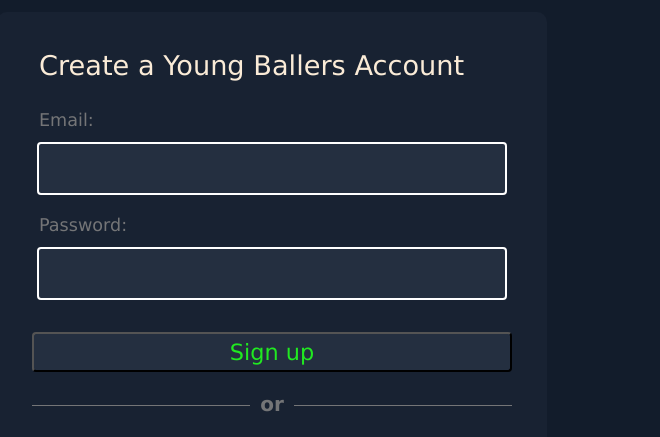
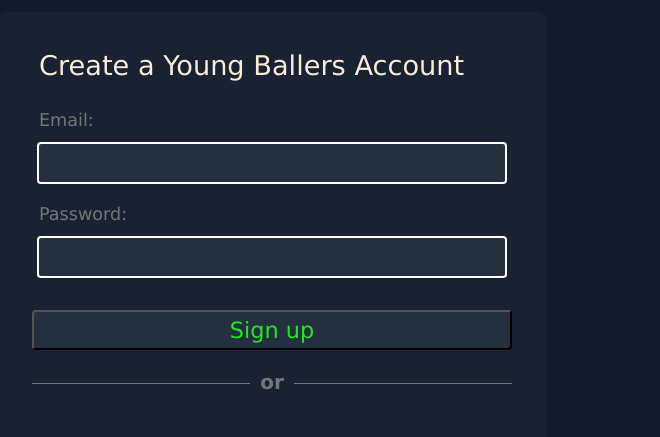
Before and after one commit to Clementmwangi/YAB-Website, a plain HTML site: page registration.html in a window 1280 px wide. Shown: the part 158-595 px from the top of the page, without its empty margins (368-1028 px from the left). Drawn offline with Linux system fonts and the light colour scheme.

Commit message:
Changed font-size of input box

```diff
--- a/style.css
+++ b/style.css
@@ -80,7 +80,7 @@
     border-radius:4px;
     border:2px solid white;
     outline:none;
-    font-size:2.1em;
+    font-size:1.5em;
     color:white;
 }
 
```
